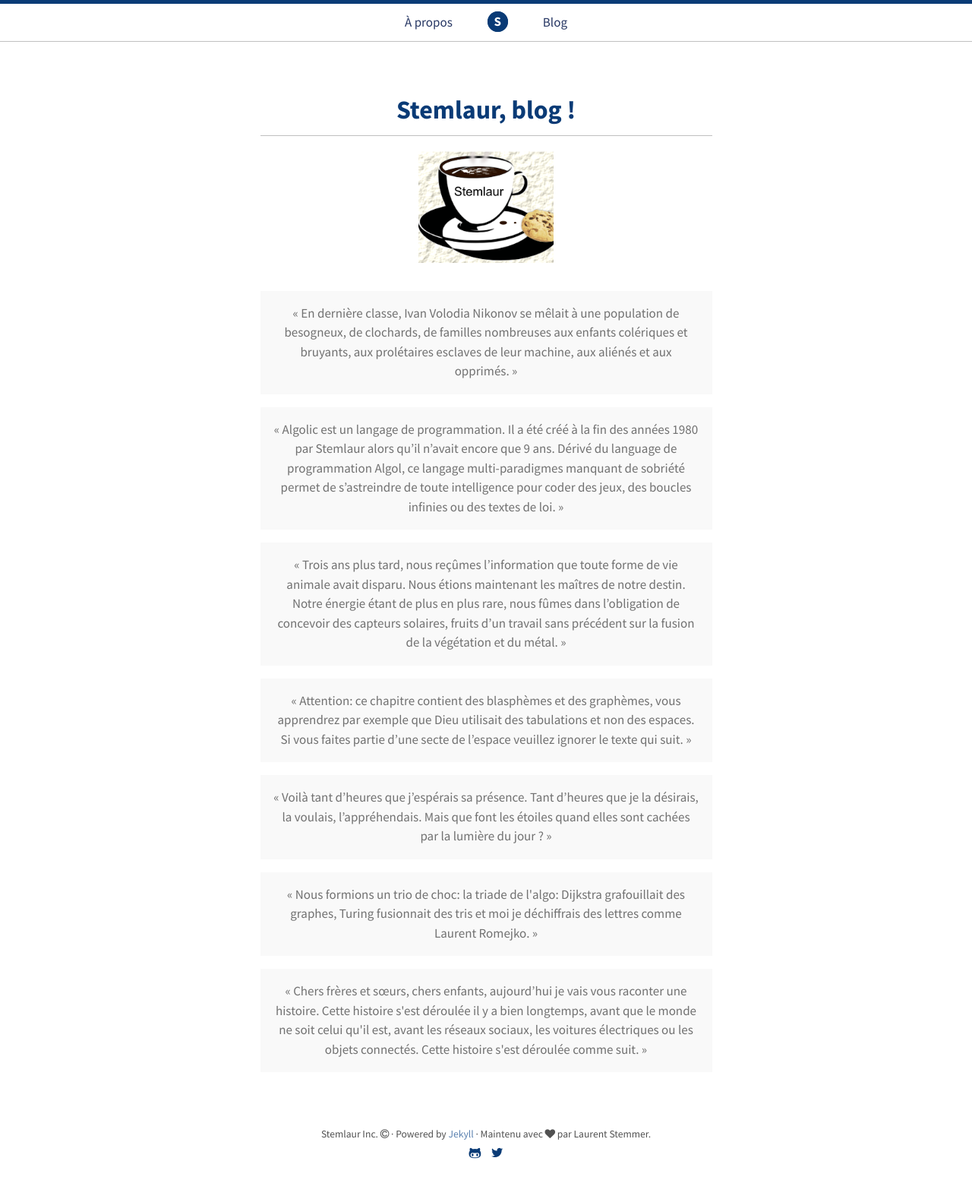
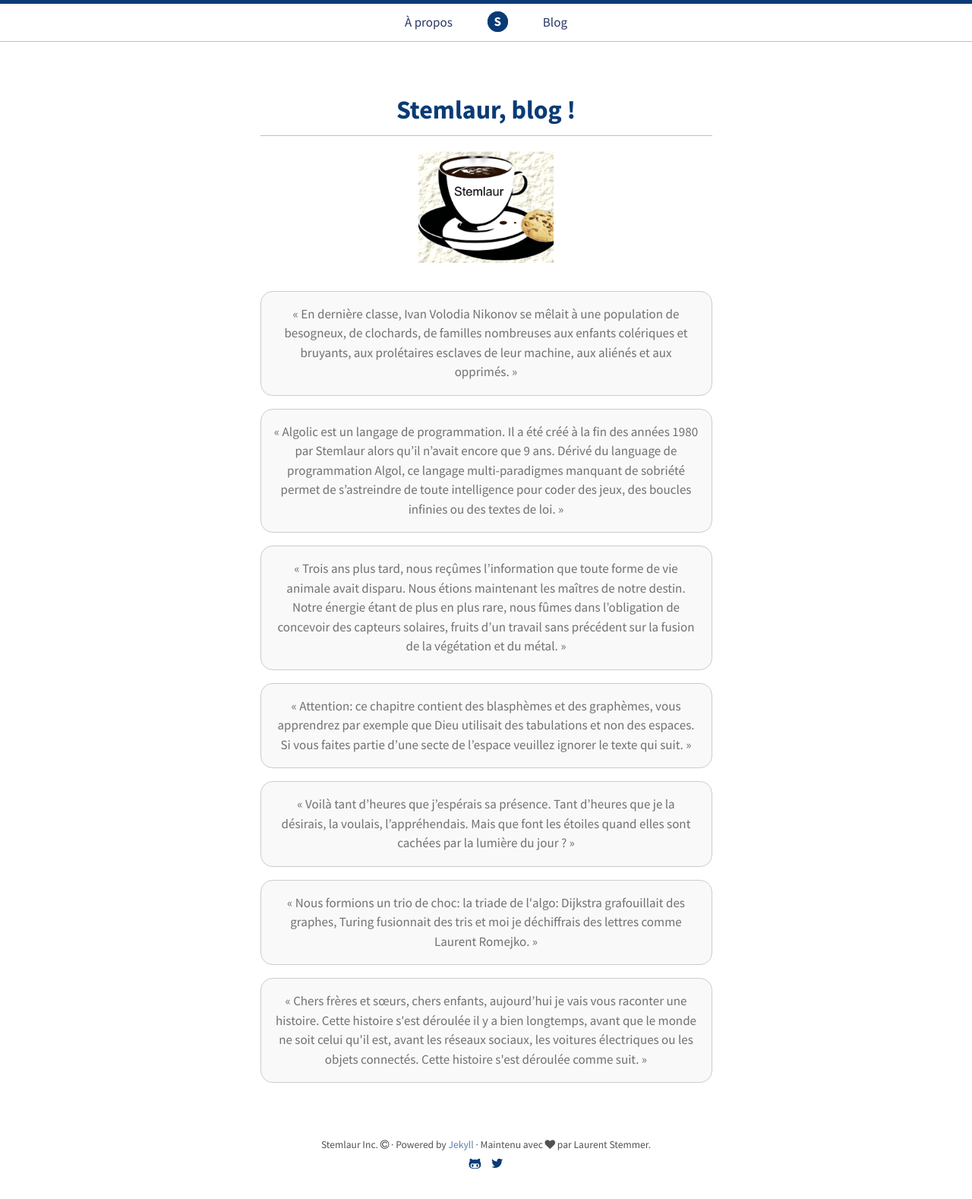
Before and after one commit to stemlaur/stemlaur.github.io, a Jekyll site: the page built from index.html, in a window 1280 px wide. Shown: the whole page at 76% size. Built offline with Jekyll 4.4.1, drawn with Linux system fonts in a browser that asks for light colours.

Commit message:
main border radius

```diff
--- a/_sass/components/_message.scss
+++ b/_sass/components/_message.scss
@@ -9,4 +9,6 @@
   background-color: $message-background-color;
   margin-bottom: 1rem;
   padding: 1rem;
+  border: 1px solid #ccc!important;
+  border-radius: 16px;
 }
```
